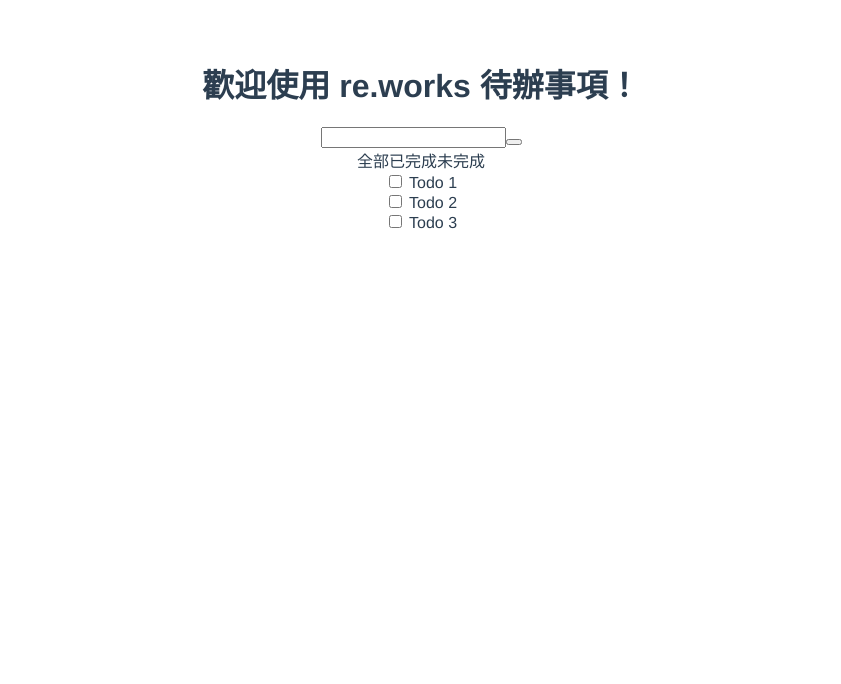
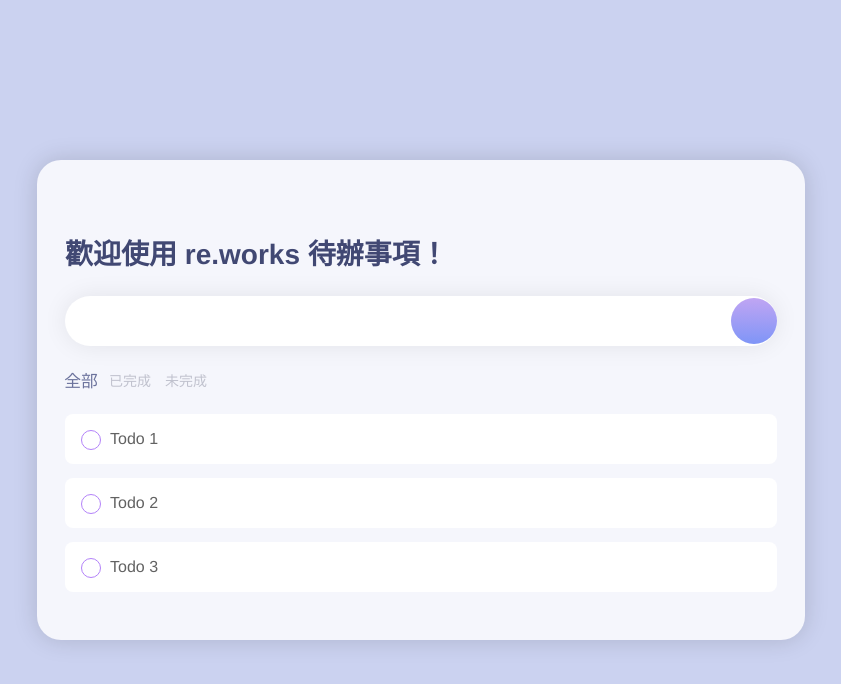
Before and after one commit to mcfish-pro/todo-app, a Vue app: page / in a window 1280 px wide. Shown: the top 684 px of the page, without its empty margins (219-1060 px from the left). Built offline with nearby package versions, Linux system fonts and the light colour scheme.

Commit message:
CSS 介面

```diff
--- a/src/App.vue
+++ b/src/App.vue
@@ -47,12 +47,151 @@
 </script>
 
 <style>
-#app {
-  font-family: Avenir, Helvetica, Arial, sans-serif;
-  -webkit-font-smoothing: antialiased;
-  -moz-osx-font-smoothing: grayscale;
-  text-align: center;
-  color: #2c3e50;
-  margin-top: 60px;
+* {
+  box-sizing: border-box;
+  margin: 0;
+  padding: 0;
+  font-family: Helvetica, "Microsoft JhengHei";
+}
+
+/* 整個頁面 */
+main {
+  width: 100vw;
+  min-height: 100vh;
+  display: grid;
+  align-items: center;
+  justify-items: center;
+  background: rgb(203, 210, 240);
+}
+
+.container {
+  width: 60%;
+  min-width: 400px;
+  box-shadow: 0px 0px 24px rgb(0, 0, 0, 0.15);
+  border-radius: 24px;
+  padding: 48px 28px;
+  background-color: rgb(245, 246, 252);
+}
+
+h1 {
+  margin: 24px 0;
+  font-size: 28px;
+  color: #414873;
+}
+
+/* 添加框 */
+.input-add {
+  position: relative;
+  display: flex;
+  align-items: center;
+}
+
+.input-add input {
+  padding: 16px 52px 16px 18px;
+  border-radius: 48px;
+  border: none;
+  outline: none;
+  box-shadow: 0px 0px 24px rgba(0, 0, 0, 0.08);
+  width: 100%;
+  font-size: 16px;
+  color: #626262;
+}
+
+.input-add button {
+  width: 46px;
+  height: 46px;
+  border-radius: 50%;
+  /* 以上三個組合能將 + 變成圓型 */
+
+  background: linear-gradient(#C0A5F3, #7F95F7);
+  border: none; /* 去邊線 */
+  outline: none; /* 去外邊線 */
+  color: white;
+  position: absolute; /* 使用絕對定位 */
+  right: 0px; /* 放置 input 最右邊 */
+  cursor: pointer; /* 鼠標設置為小手 */
+}
+
+input-add .plus {
+  display: block;
+  width: 100%;
+  height: 100%;
+  /* 完成直線與橫線，成為一個加號 */
+  background: linear-gradient(#fff, #fff), linear-gradient(#fff, #fff);
+  background-size: 50% 2px, 2px 50%;
+  background-position: center;
+  background-repeat: no-repeat;
+}
+
+.filters {
+  display: flex;
+  margin: 24px 2px;
+  color: #C0C2CE; /* 默認淺灰色，未選中狀態 */
+  font-size: 14px;
+}
+
+.filters .filter {
+  margin-right: 14px;
+  transition: 0.8s;
+}
+
+/* 選中狀態 */
+.filters .filter.active {
+  color: #6B729C;
+  transform: scale(1.2);
+}
+
+.todo-list {
+  display: grid;
+  row-gap: 14px;
+}
+
+.todo-item {
+  background: white;
+  padding: 16px;
+  border-radius: 8px;
+  color: #626262;
+}
+
+.todo-item label {
+  position: relative; /* 相對定位 */
+  display: flex;
+  align-items: center;
+}
+
+.todo-item label span.check-button {
+  position: absolute;
+  top: 0;
+}
+
+/* 控制 checkbox 為圓型 */
+.todo-item label span.check-button::before,
+.todo-item label span.check-button::after {
+  content: "";
+  display: block;
+  position: absolute;
+  width: 18px;
+  height: 18px;
+  border-radius: 50%;
+}
+
+.todo-item label span.check-button::before {
+  border: 1px solid #B382F9;
+}
+
+.todo-item label span.check-button::after {
+  transition: 0.4s;
+  background: #B382F9;
+  transform: translate(1px, 1px) scale(0.8);
+  opacity: 0;
+}
+
+.todo-item input {
+  margin-right: 16px;
+  opacity: 0;
+}
+
+.todo-item input:checked + span.check-button::after {
+  opacity: 1;
 }
 </style>
```
